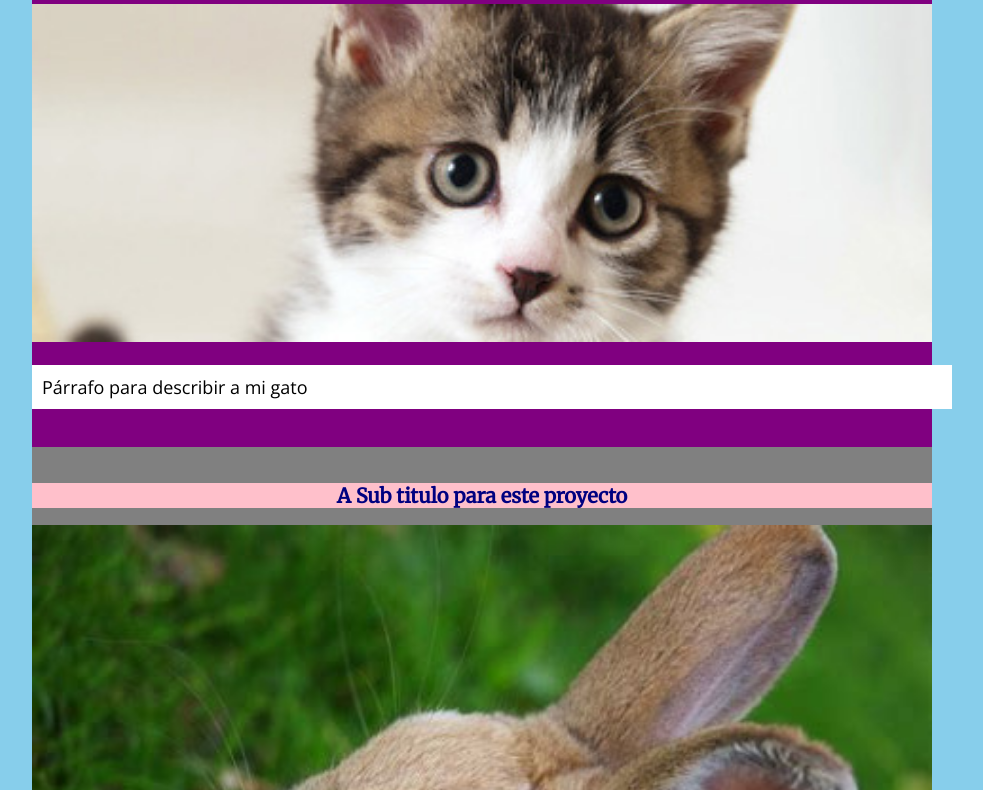
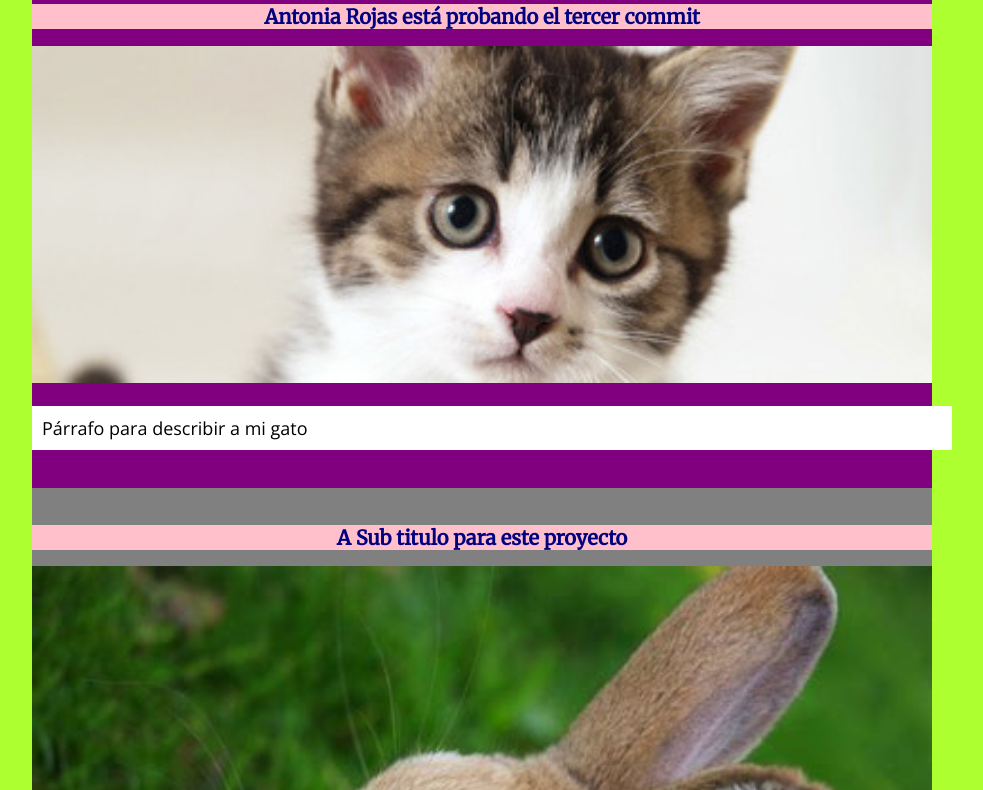
Before and after one commit to AntoRojasf/m02-gxx, a plain HTML site: page index.html in a window 1280 px wide. Shown: the part 100-890 px from the top of the page, without its empty margins (158-1141 px from the left). Drawn offline with nearby package versions, Linux system fonts and the light colour scheme.

Commit message:
cambios en mi subtitulo

```diff
--- a/index.html
+++ b/index.html
@@ -18,6 +18,7 @@
 
 	<div id="introduccion">
 		<h1>Título: Ayudantía 6</h1>
+		<h2>Antonia Rojas está probando el tercer commit</h2>
 		<img src="img/imagen01.jpg">
 		<p>Párrafo para describir a mi gato</p>
 	</div>
--- a/style.css
+++ b/style.css
@@ -1,6 +1,6 @@
 
 body{ /* body selecciona el cuerpo general y lo pinta */
-	background-color: skyblue; /* https://www.w3schools.com/colors/colors_names.asp */
+	background-color: greenyellow; /* https://www.w3schools.com/colors/colors_names.asp */
 	font-family: 'Open Sans', sans-serif;
 			}
 
```
